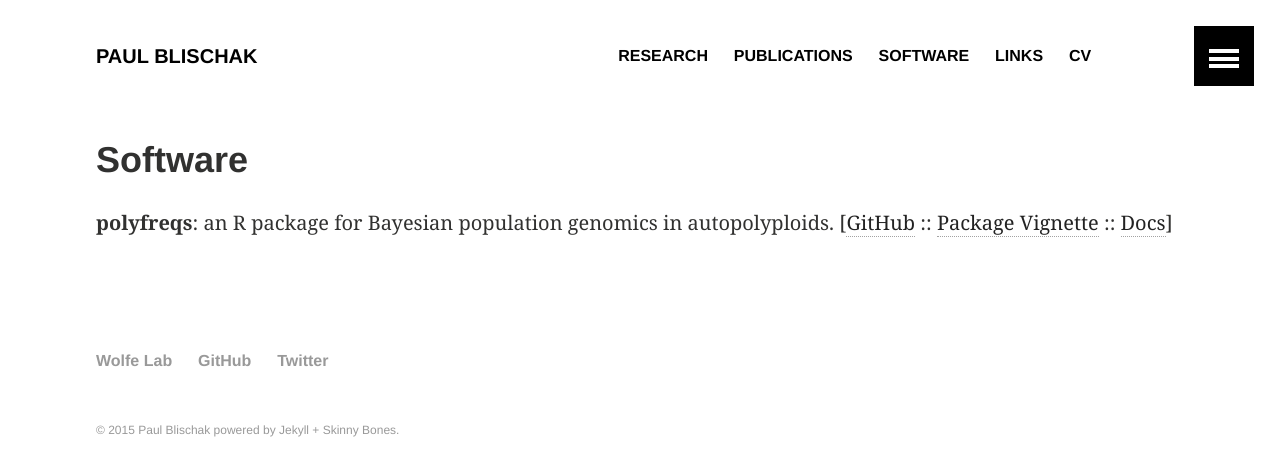
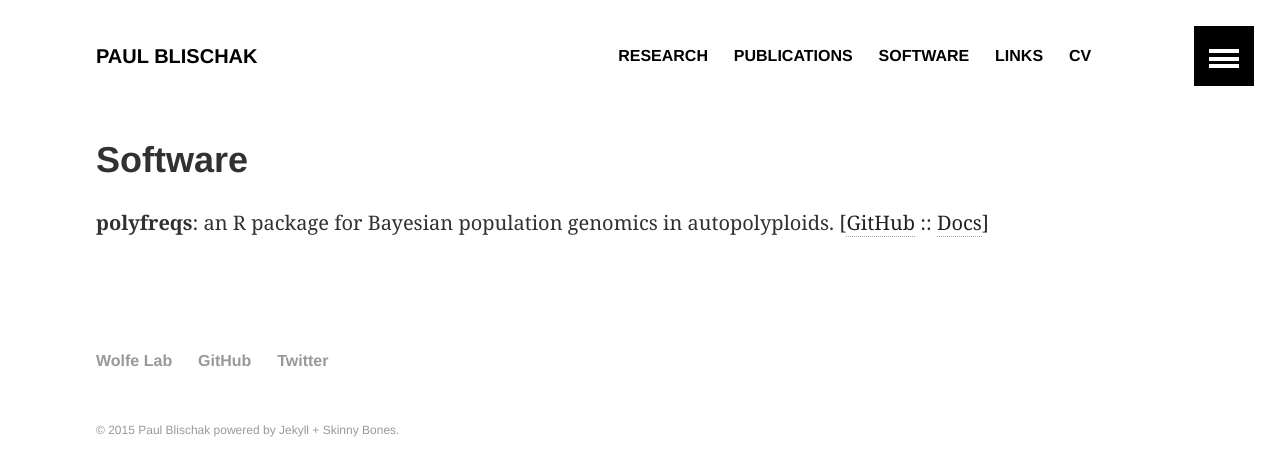
Before and after one commit to pblischak/pblischak.github.io, a Jekyll site: the page built from Software/index.md, in a window 1280 px wide. Shown: the top 476 px of the page. Built offline with Jekyll 4.4.1, drawn with Linux system fonts in a browser that asks for light colours.

Commit message:
removing link to vignette--can be viewed from docs link

```diff
--- a/Software/index.md
+++ b/Software/index.md
@@ -3,4 +3,4 @@
 title: Software
 ---
 
-**polyfreqs**: an R package for Bayesian population genomics in autopolyploids. [<a href="https://github.com/pblischak/polyfreqs" target="_blank">GitHub</a> :: <a href="{{site.url}}/Software/polyfreqs-vignette.html" target="_blank">Package Vignette</a> :: <a href="{{site.url}}/polyfreqs" target="_blank">Docs</a>]
+**polyfreqs**: an R package for Bayesian population genomics in autopolyploids. [<a href="https://github.com/pblischak/polyfreqs" target="_blank">GitHub</a> :: <a href="{{site.url}}/polyfreqs" target="_blank">Docs</a>]
```
